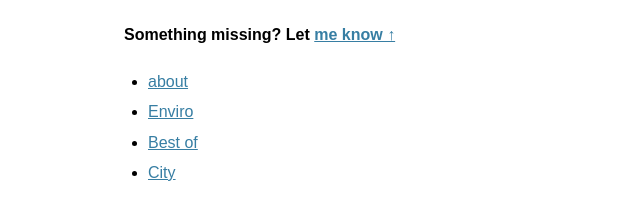
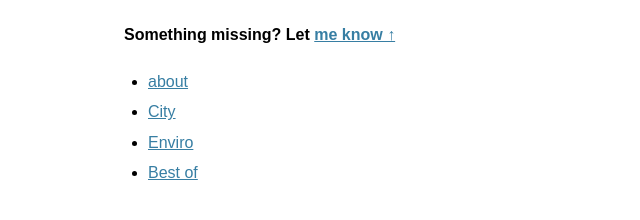
Before and after one commit to plaintextspokane/plaintextspokane.github.io, a Jekyll site: the page built from index.md, in a window 1280 px wide. Shown: the part 173-393 px from the top of the page, without its empty margins (166-806 px from the left). Built offline with Jekyll 4.4.1, drawn with Linux system fonts in a browser that asks for light colours.

Commit message:
Update index.md

```diff
--- a/index.md
+++ b/index.md
@@ -9,8 +9,20 @@ title: plaintextspokane
     <li><a href="{{ p.url }}">{{ p.title | default: p.name | replace: '.md','' }}</a></li>
   {% endif %}
 {% endfor %}
-{% assign folder_indexes = site.pages | where:"name","index.md" | where_exp:"p","p.dir != '/'" | sort:"dir" %}
+
+{% assign folder_indexes = site.pages | where:"name","index.md" | where_exp:"p","p.dir != '/'" %}
+
 {% for p in folder_indexes %}
-  <li><a href="{{ p.url }}">{{ p.title | default: p.dir | remove: '/' | capitalize }}</a></li>
+  {% assign p.sort_name = p.dir | remove:'/' | downcase %}
 {% endfor %}
+
+{% assign folder_indexes_sorted = folder_indexes | sort:"sort_name" %}
+{% for p in folder_indexes_sorted %}
+  <li>
+    <a href="{{ p.url }}">
+      {{ p.title | default: p.dir | remove:'/' | capitalize }}
+    </a>
+  </li>
+{% endfor %}
+
 </ul>
```
